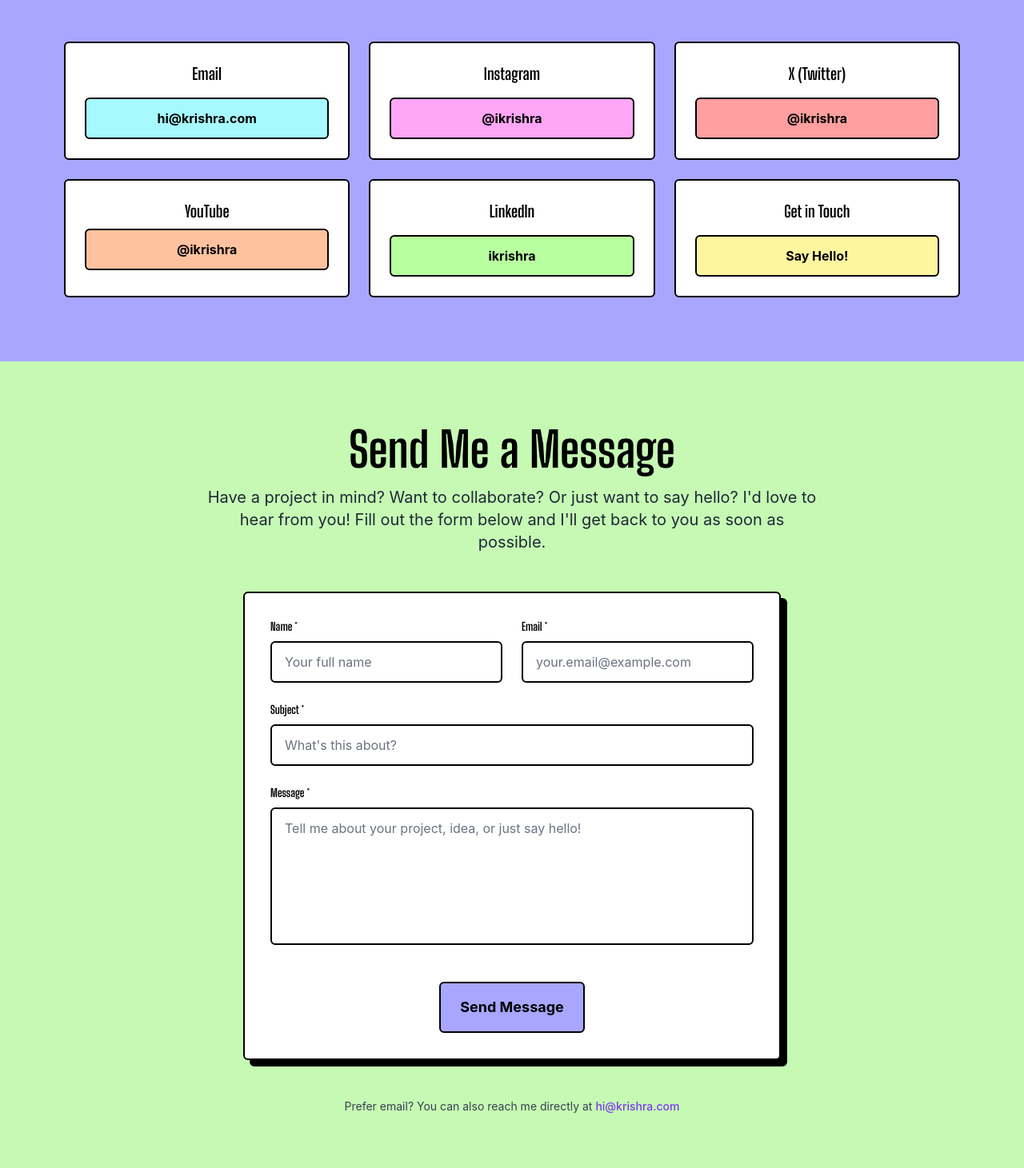
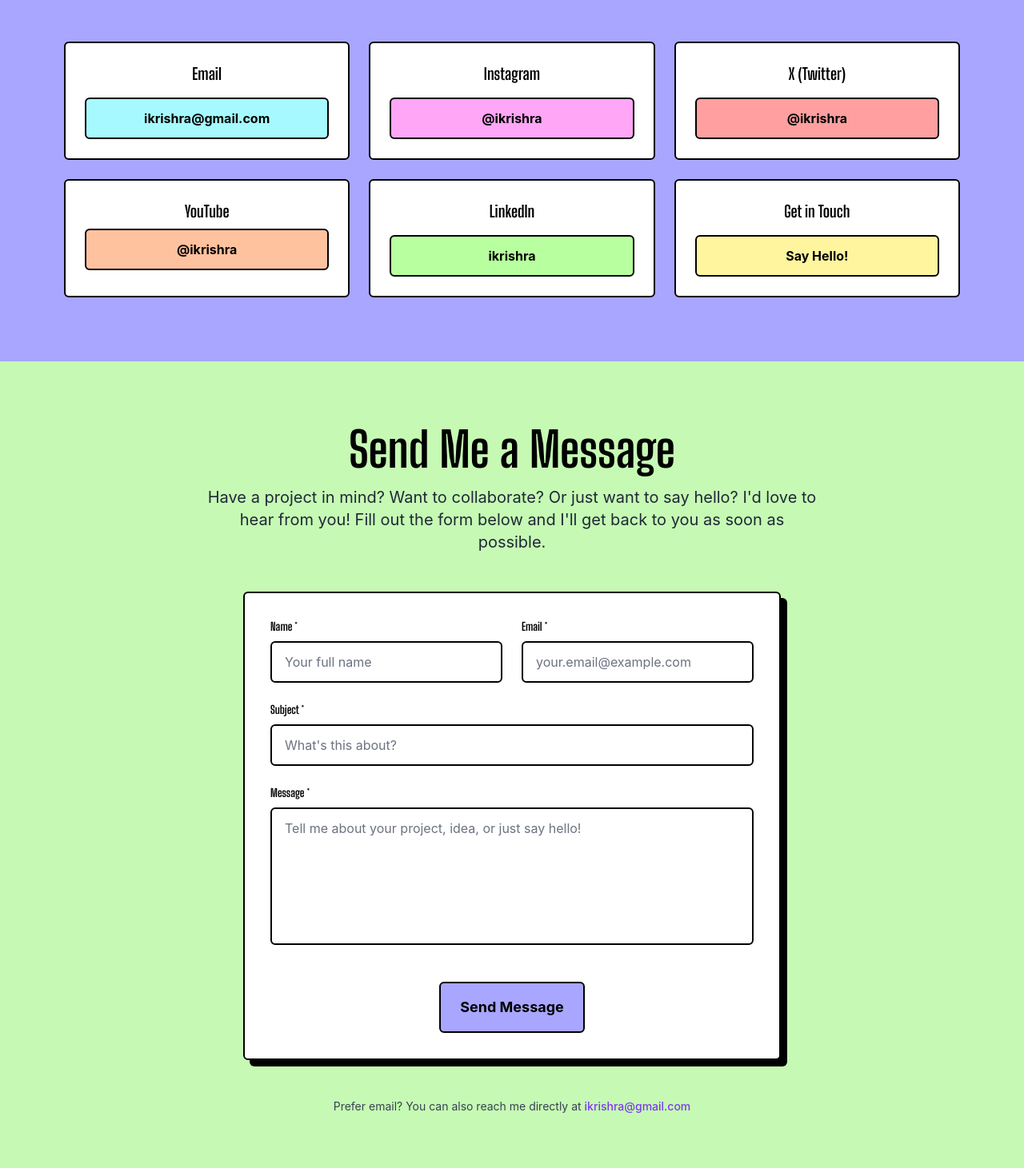
Before and after one commit to ikrishra/krishna-portfolio, a React (Vite) app: page / in a window 1280 px wide. Shown: the part 3489-4950 px from the top of the page at 80% size. Built offline with nearby package versions, Linux system fonts and the light colour scheme.

Commit message:
zoho verification added

```diff
--- a/src/pages/Home.tsx
+++ b/src/pages/Home.tsx
@@ -353,11 +353,11 @@ const Home = () => {
             <Card color="white" className="text-center">
               <h3 className="text-lg sm:text-xl font-bold mb-3 sm:mb-4 hero-font">Email</h3>
               <Button
-                buttonText="hi@krishra.com"
+                buttonText="ikrishra@gmail.com"
                 color="cyan"
                 size="md"
                 rounded="md"
-                href="mailto:hi@krishra.com"
+                href="mailto:ikrishra@gmail.com"
                 className="w-full"
               />
             </Card>
@@ -417,7 +417,7 @@ const Home = () => {
                 color="yellow"
                 size="md"
                 rounded="md"
-                href="mailto:hi@krishra.com"
+                href="mailto:ikrishra@gmail.com"
                 className="w-full"
               />
             </Card>
@@ -444,10 +444,10 @@ const Home = () => {
             <p className="text-gray-700 text-sm">
               Prefer email? You can also reach me directly at{' '}
               <a
-                href="mailto:hi@krishra.com"
+                href="mailto:ikrishra@gmail.com"
                 className="text-violet-600 hover:underline font-medium"
               >
-                hi@krishra.com
+                ikrishra@gmail.com
               </a>
             </p>
           </div>
```
